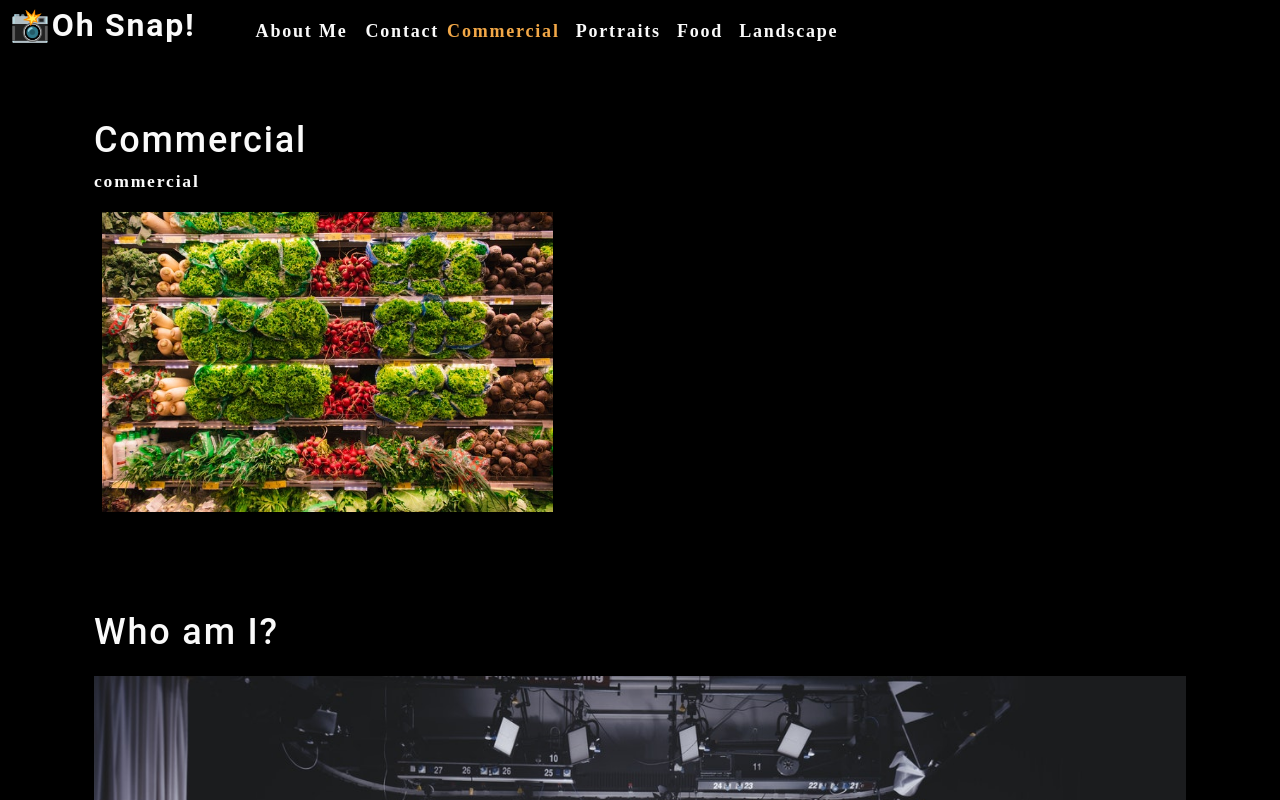
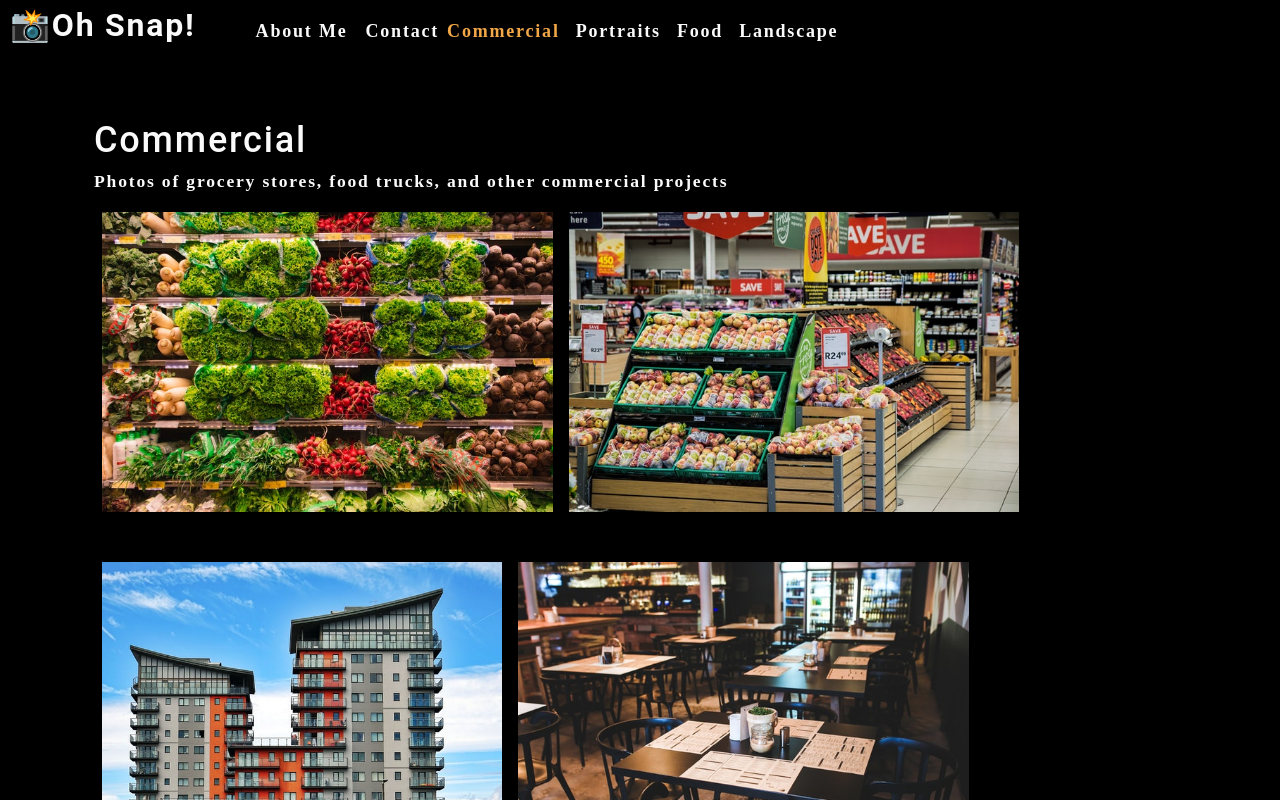
Before and after one commit to RickBarendse/photo-port, a React (Create React App) app: page / in a window 1280 px wide. Shown: the top 800 px of the page. Built offline with nearby package versions, Linux system fonts and the light colour scheme.

Commit message:
add PhotoList component.  Update Gallery component to show photos by category

```diff
--- a/src/App.js
+++ b/src/App.js
@@ -36,7 +36,7 @@
         currentCategory={currentCategory}>
       </Nav>
       <main>
-        <Gallery></Gallery>
+        <Gallery currentCategory={currentCategory}></Gallery>
         <About></About>
       </main>
     </div>
--- a/src/components/Gallery/index.js
+++ b/src/components/Gallery/index.js
@@ -1,23 +1,15 @@
 import React from 'react';
+import PhotoList from '../PhotoList';
 import { capitalizeFirstLetter } from '../../utils/helpers';
-import photo from "../../assets/small/commercial/0.jpg";
 
-function Gallery(props) {
-    const currentCategory = {
-        name: "commercial",
-        description: "Photos of grocery stores, food trucks, and other commercial projects",
-    };
-    return (
-        <section>
-            <h1>{capitalizeFirstLetter(currentCategory.name)}</h1>
-            <p>{currentCategory.name}</p>
-            <div>
-                <img
-                src={photo}
-                alt="Commercial Example"
-                className="img-thumbnail mx-1"
-                />
-            </div>
+
+function Gallery({ currentCategory }) {
+    const { name, description } = currentCategory;
+        return (
+            <section>
+                <h1 data-testid="h1tag">{capitalizeFirstLetter(name)}</h1>
+                <p>{description}</p>
+                <PhotoList category={currentCategory.name} />
         </section>
     );
 }
--- /dev/null
+++ b/src/components/PhotoList/index.js
@@ -0,0 +1,122 @@
+import React, { useState } from 'react';
+
+
+const PhotoList = ({ category }) => {
+
+    const [photos] = useState([
+        {
+          name: 'Grocery aisle',
+          category: 'commercial',
+          description: 'Lorem ipsum dolor sit amet, consectetur adipiscing elit. Nunc ultricie',
+        },
+        {
+          name: 'Grocery booth',
+          category: 'commercial',
+          description: 'Lorem ipsum dolor sit amet, consectetur adipiscing elit. Nunc ultricie',
+        },
+        {
+          name: 'Building exterior',
+          category: 'commercial',
+          description: 'Lorem ipsum dolor sit amet, consectetur adipiscing elit. Nunc ultricie',
+        },
+        {
+          name: 'Restaurant table',
+          category: 'commercial',
+          description: 'Lorem ipsum dolor sit amet, consectetur adipiscing elit. Nunc ultricie',
+        },
+        {
+          name: 'Cafe interior',
+          category: 'commercial',
+          description: 'Lorem ipsum dolor sit amet, consectetur adipiscing elit. Nunc ultricie',
+        },
+        {
+          name: 'Cat green eyes',
+          category: 'portraits',
+          description: 'Lorem ipsum dolor sit amet, consectetur adipiscing elit. Nunc ultricie',
+        },
+        {
+          name: 'Green parrot',
+          category: 'portraits',
+          description: 'Lorem ipsum dolor sit amet, consectetur adipiscing elit. Nunc ultricie',
+        },
+        {
+          name: 'Yellow macaw',
+          category: 'portraits',
+          description: 'Lorem ipsum dolor sit amet, consectetur adipiscing elit. Nunc ultricie',
+        },
+        {
+          name: 'Pug smile',
+          category: 'portraits',
+          description: 'Lorem ipsum dolor sit amet, consectetur adipiscing elit. Nunc ultricie',
+        },
+        {
+          name: 'Pancakes',
+          category: 'food',
+          description: 'Lorem ipsum dolor sit amet, consectetur adipiscing elit. Nunc ultricie',
+        },
+        {
+          name: 'Burrito',
+          category: 'food',
+          description: 'Lorem ipsum dolor sit amet, consectetur adipiscing elit. Nunc ultricie',
+        },
+        {
+          name: 'Scallop pasta',
+          category: 'food',
+          description: 'Lorem ipsum dolor sit amet, consectetur adipiscing elit. Nunc ultricie',
+        },
+        {
+          name: 'Burger',
+          category: 'food',
+          description: 'Lorem ipsum dolor sit amet, consectetur adipiscing elit. Nunc ultricie',
+        },
+        {
+          name: 'Fruit bowl',
+          category: 'food',
+          description: 'Lorem ipsum dolor sit amet, consectetur adipiscing elit. Nunc ultricie',
+        },
+        {
+          name: 'Green river',
+          category: 'landscape',
+          description: 'Lorem ipsum dolor sit amet, consectetur adipiscing elit. Nunc ultricie',
+        },
+        {
+          name: 'Docks',
+          category: 'landscape',
+          description: 'Lorem ipsum dolor sit amet, consectetur adipiscing elit. Nunc ultricie',
+        },
+        {
+          name: 'Panoramic village by sea',
+          category: 'landscape',
+          description: 'Lorem ipsum dolor sit amet, consectetur adipiscing elit. Nunc ultricie',
+        },
+        {
+          name: 'Domestic landscape',
+          category: 'landscape',
+          description: 'Lorem ipsum dolor sit amet, consectetur adipiscing elit. Nunc ultricie',
+        },
+        {
+          name: 'Park bench',
+          category: 'landscape',
+          description: 'Lorem ipsum dolor sit amet, consectetur adipiscing elit. Nunc ultricie',
+        },
+      ]);
+
+    const currentPhotos = photos.filter((photo) => photo.category === category);
+
+    return (
+        <div>
+            <div className="flex-row">
+                {currentPhotos.map((image, i) => (
+                    <img
+                        src={require(`../../assets/small/${category}/${i}.jpg`).default}
+                        alt={image.name}
+                        className="img-thumbnail mx-1"
+                        key={image.name}
+                    />
+                ))}
+            </div>
+        </div>
+    );
+};
+
+export default PhotoList;
--- a/src/index.js
+++ b/src/index.js
@@ -1,12 +1,17 @@
 import React from "react";
-import { render } from "react-dom";
+import ReactDOM from "react-dom";
 import "./index.css";
 import App from "./App";
+import reportWebVitals from './reportWebVitals';
 
-const root = document.getElementById("root");
-render(<App />, root);
+ReactDOM.render(
+    <React.StrictMode>
+        <App />
+    </React.StrictMode>,
+    document.getElementById('root')
+);
 
 // If you want to start measuring performance in your app, pass a function
 // to log results (for example: reportWebVitals(console.log))
 // or send to an analytics endpoint. Learn more: https://bit.ly/CRA-vitals
-//nreportWebVitals();
+reportWebVitals();
```
Also changed, not shown: package.json (+9 -6 lines), 2 other files (tests, documents, lock files or other folders).
